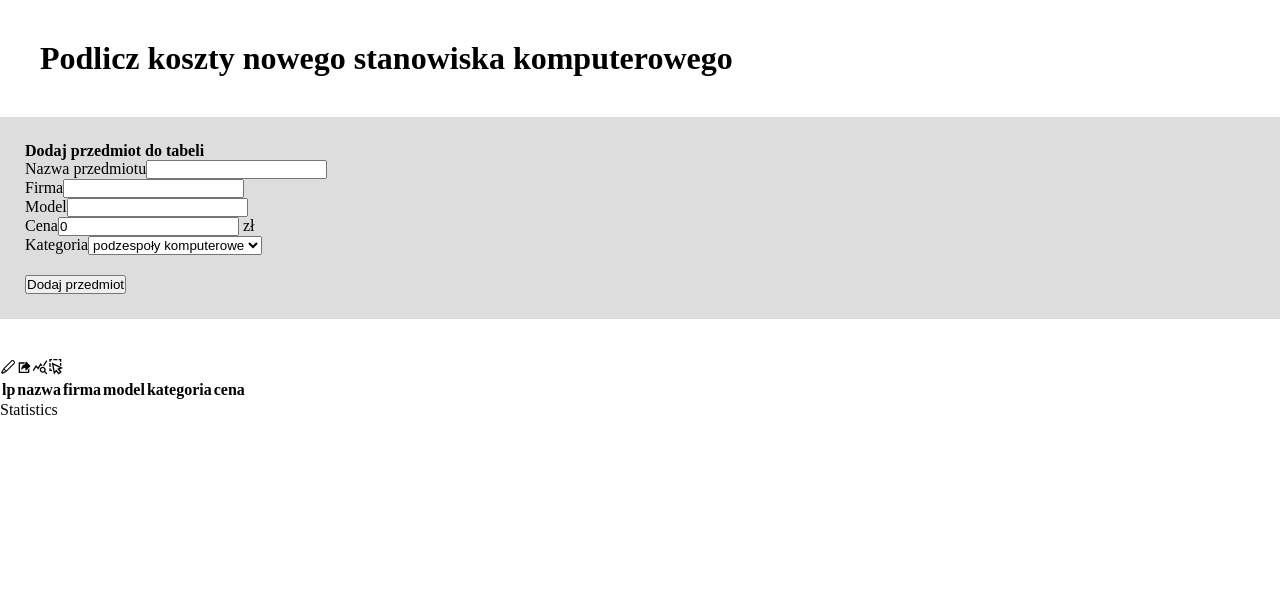
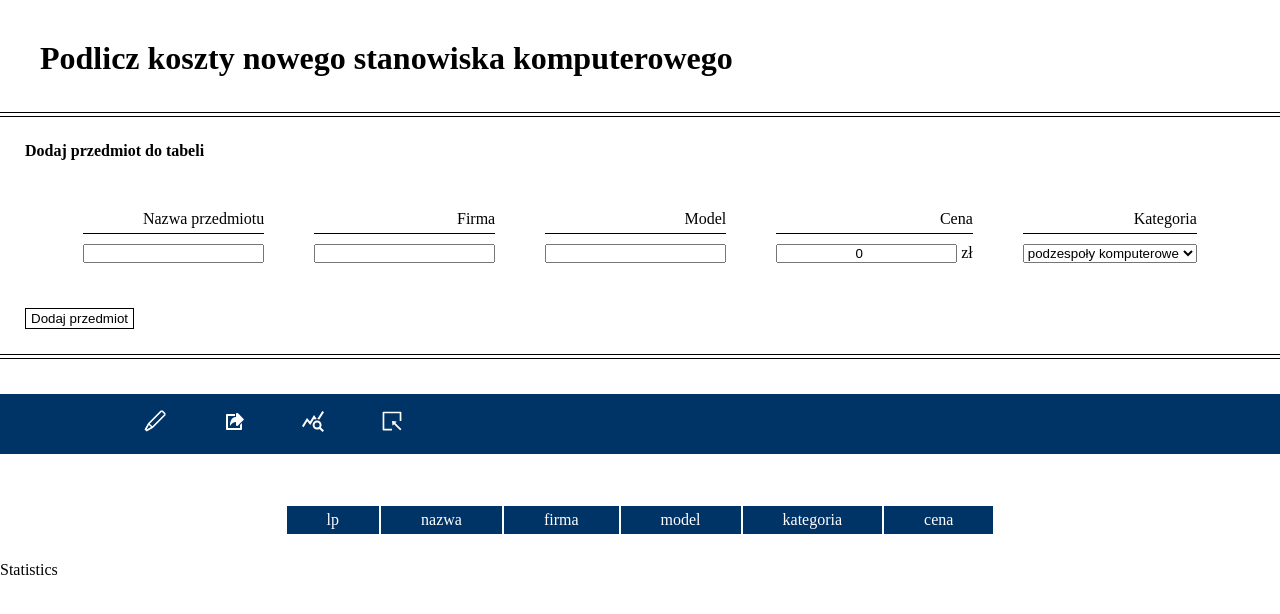
Before and after one commit to juujisai/mdb-task, a React (Create React App) app: page / in a window 1280 px wide. Shown: the top 614 px of the page. Built offline with nearby package versions, Linux system fonts and the light colour scheme.

Commit message:
add styles

```diff
--- a/src/App.css
+++ b/src/App.css
@@ -4,6 +4,9 @@
   box-sizing: border-box;
 }
 
+:root {
+  --darkBlue: #003366;
+}
 
 .main-header {
   margin: 40px;
@@ -12,15 +15,18 @@
 .createEntry-layout {
   padding: 25px;
   margin-bottom: 40px;
-  background-color: #ddd;
+  box-shadow: 0 0 0 1px black, 0 0 0 4px white, 0 0 0 5px black;
 }
 
 .header-secondary {
   font-size: 1em;
+  margin-bottom: 25px;
 }
 
 .new-entry-form__div {
   position: relative;
+  margin: 25px;
+
 }
 
 .category-of-item--new {
@@ -34,12 +40,62 @@
   width: 100%;
   height: 100%;
   padding-bottom: 20px;
-  background-color: #ddd;
+  background-color: white;
+
 }
 
 
+.new-entry-form {
+  display: flex;
+  flex-wrap: wrap;
+  align-items: center;
+  justify-content: center;
+
+}
+
+.new-entry-form__div label {
+  position: relative;
+  display: block;
+  margin-bottom: 10px;
+  padding-bottom: 5px;
+  border-bottom: 1px solid #000;
+  text-align: right;
+}
+
+.new-entry-form__div input {
+  text-align: center;
+}
+
+.add-new,
+.submit-form-item {
+  /* display: block; */
+  padding: 2px 5px;
+  margin: 5px 10px 0 0;
+  background-color: #fff;
+  border: 1px solid black;
+  transition: .5s;
+  cursor: pointer;
+}
+
+.add-new:hover,
+.submit-form-item:hover {
+  background-color: var(--darkBlue);
+  color: white;
+}
 
 
+.btn-cont {
+  width: 100%;
+}
+
+.validation-failed {
+  position: absolute;
+  left: 5px;
+  top: 100%;
+  /* transform: translateY(50%); */
+  font-size: 0.9em;
+  color: red
+}
 
 .submit-form-item {
   margin-top: 20px;
@@ -70,3 +126,92 @@
 .alert-warning {
   background-color: #76760d;
 }
+
+
+/* tools */
+
+.tools {
+  background-color: var(--darkBlue);
+  color: white;
+  padding-left: 10%;
+  margin-bottom: 50px;
+
+  display: flex;
+
+}
+
+.tools__span {
+  position: relative;
+  display: block;
+  font-size: 1.5em;
+  margin-right: 25px;
+  padding: 15px;
+  transition: .3s;
+}
+
+.tools__span:hover {
+  background-color: #fff;
+  color: var(--darkBlue);
+  cursor: pointer;
+}
+
+
+
+.tools__span::after {
+  position: absolute;
+  content: attr(data-text);
+  top: 100%;
+  left: 0;
+  width: 500%;
+  padding: 10px 0 5px 5px;
+  font-size: 0.5em;
+  color: var(--darkBlue);
+  border-left: 3px solid var(--darkBlue);
+  opacity: 0;
+  transition: .3s;
+}
+
+.tools__span:hover::after {
+  opacity: 1;
+}
+
+.pressed {
+  background-color: #0059b3;
+}
+
+
+/* table */
+
+.table-section__table {
+  margin: 25px auto;
+}
+
+
+.table-section__th {
+  padding: 5px 40px;
+  background-color: var(--darkBlue);
+  color: white;
+  font-weight: normal;
+}
+
+.table-section__th--edit {
+  background-color: rgb(211, 79, 79);
+}
+
+.table-section__td {
+  /* background-color: #fff; */
+  padding: 5px 10px;
+  text-align: center;
+}
+
+.table-section__tr {
+  background-color: #b4ccd4;
+}
+
+.table-section__tr:nth-child(odd) {
+  background-color: #d1e9f0;
+}
+
+.table-section__td--edit {
+  background-color: #ddd;
+}
--- a/src/layout/CreateEntry.js
+++ b/src/layout/CreateEntry.js
@@ -161,7 +161,7 @@ const CreateEntry = ({ pcParts: { selectCategories, listOfComponents }, addCateg
 
           {
             showNewOptionBox && <div className="new-option-popup">
-              <label htmlFor="new-category">Dodaj nową kategorię<input type="text" id='new-category' value={newOptionValue} onChange={(e) => setNewOptionValue(e.target.value)} /></label>
+              <label htmlFor="new-category">Dodaj nową kategorię</label><input type="text" id='new-category' value={newOptionValue} onChange={(e) => setNewOptionValue(e.target.value)} />
               {newOptionValue.length > 0 && <button className='add-new' onClick={() => handleNewCategory()}>dodaj</button>}
               <button className='add-new add-new--close' onClick={() => {
                 setShowNewOptionBox(false); setItemCategory(selectCategories[0]); setNewOptionValue('')
@@ -170,7 +170,9 @@ const CreateEntry = ({ pcParts: { selectCategories, listOfComponents }, addCateg
           }
 
         </div>
-        <button className='submit-form-item' onClick={(event) => { handleSubmit(event) }}>Dodaj przedmiot</button>
+        <div className="btn-cont">
+          <button className='submit-form-item' onClick={(event) => { handleSubmit(event) }}>Dodaj przedmiot</button>
+        </div>
       </form>
 
       {showAlert && <Alert txt={alertData[0]} type={alertData[1]} />}
--- a/src/layout/Table.js
+++ b/src/layout/Table.js
@@ -23,7 +23,7 @@ const Table = ({ pcParts: { listOfComponents }, tools: { editActive } }) => {
 
 
   const tableContent = listOfComponents.map(({ name, company, model, category, price }, id) => (
-    <tr className='table-section__th' key={id}>
+    <tr className='table-section__tr' key={id}>
       <td className="table-section__td">{id + 1}</td>
       <td className="table-section__td">{name}</td>
       <td className="table-section__td">{company}</td>
--- a/src/layout/Tools.js
+++ b/src/layout/Tools.js
@@ -3,7 +3,7 @@ import React from 'react';
 import { VscEdit } from 'react-icons/vsc'
 import { TiExport } from 'react-icons/ti'
 import { MdQueryStats } from 'react-icons/md'
-import { GrSelect } from 'react-icons/gr'
+import { AiOutlineSelect } from 'react-icons/ai'
 import { connect } from 'react-redux';
 import { switchEdit } from '../redux/actions/toolsActions'
 
@@ -16,10 +16,10 @@ const Tools = ({ switchEditR, tools }) => {
 
   return (
     <div className='tools'>
-      <span className={`tools__span ${editPressed ? 'pressed' : 'notpressed'}`} data-text='edytuj'><VscEdit onClick={() => switchEditR()} /></span>
-      <span className="tools__span" data-text='exportuj'><TiExport onClick={() => console.log('click')} /></span>
-      <span className="tools__span" data-text='statystyka'><MdQueryStats onClick={() => console.log('click')} /></span>
-      <span className="tools__span" data-text='wyświetlanie zaawansowane'><GrSelect onClick={() => console.log('click')} /></span>
+      <span className={`tools__span ${editPressed ? 'pressed' : 'notpressed'}`} data-text='edytuj' onClick={() => switchEditR()}><VscEdit /></span>
+      <span className="tools__span" data-text='exportuj' onClick={() => console.log('click')}><TiExport /></span>
+      <span className="tools__span" data-text='statystyka' onClick={() => console.log('click')}><MdQueryStats /></span>
+      <span className="tools__span" data-text='wyświetlanie zaawansowane' onClick={() => console.log('click')} ><AiOutlineSelect /></span>
     </div>
   );
 }
```
